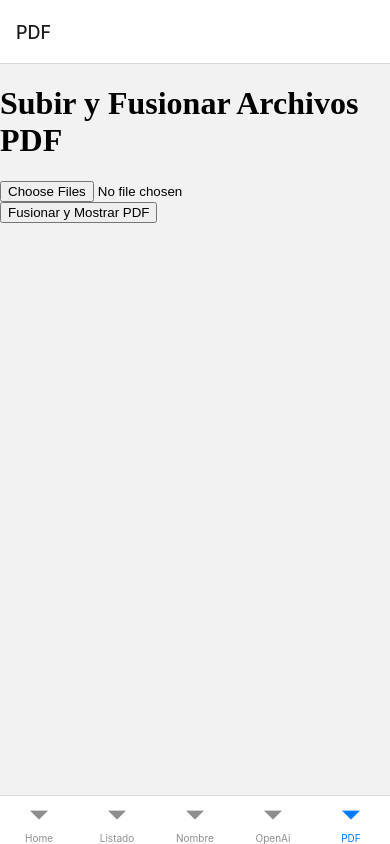
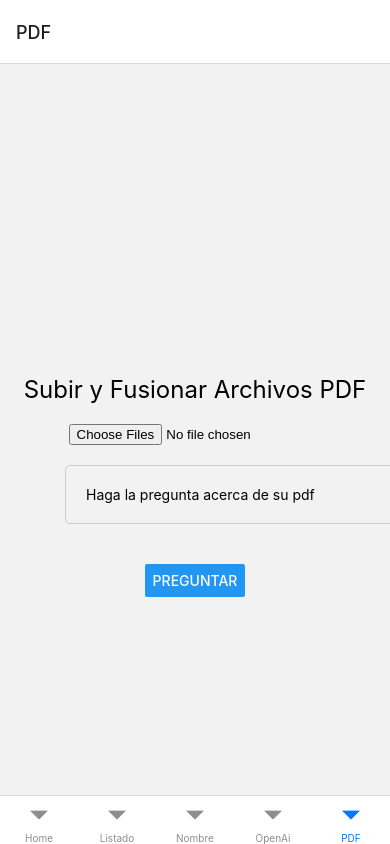
Before and after one commit to rjpuente/dispdemoapp, a React Native app: screen /PDF in a window 390 px wide. Built offline with nearby package versions, Linux system fonts and the light colour scheme.

Commit message:
Correcciones visuales

```diff
--- a/src/components/pdf/pdf.js
+++ b/src/components/pdf/pdf.js
@@ -1,8 +1,13 @@
 import React, { useState } from 'react';
-import { PDFDocument, rgb } from 'pdf-lib';
+import { PDFDocument } from 'pdf-lib';
+import { Button, View } from "react-native-web";
+import { TextInput, Text } from "react-native";
+import stylesJS from "../styles"
 
 const FileUploadScreen = () => {
   const [selectedFiles, setSelectedFiles] = useState([]);
+  const [question, setQuestion] = useState('');
+  const [response, setResponse] = useState('');
 
   const onDrop = (event) => {
     const files = Array.from(event.target.files);
@@ -26,12 +31,9 @@ const FileUploadScreen = () => {
       // Crear un objeto Blob para el PDF resultante
       const mergedPdfBlob = new Blob([mergedPdfBytes], { type: 'application/pdf' });
 
-      // Crear una URL para el Blob y mostrar el PDF en un visor
-      const pdfUrl = URL.createObjectURL(mergedPdfBlob);
-
       const formData = new FormData();
       formData.append('pdfFile', mergedPdfBlob);
-      formData.append('question', 'Tu pregunta aquí');
+      formData.append('question', question);
 
       // Realizar la solicitud POST al backend
       const response = await fetch('http://localhost:8000/upload', {
@@ -40,19 +42,88 @@ const FileUploadScreen = () => {
       });
 
       const data = await response.json();
-      console.log(data);
+      setResponse(data.message);
+
     } catch (error) {
       console.error('Error al fusionar los PDFs:', error);
     }
   };
 
   return (
-    <div>
-      <h1>Subir y Fusionar Archivos PDF</h1>
-      <input type="file" accept=".pdf" multiple onChange={onDrop} />
-      <button onClick={uploadFiles}>Fusionar y Mostrar PDF</button>
-    </div>
+    <View style={styles.container}>
+      <View style={styles.titleContainer}>
+        <Text style={styles.title}>Subir y Fusionar Archivos PDF</Text>
+      </View>
+
+      <View style={styles.inputContainer}>
+        {/* Utiliza el componente <input> de React Native Web */}
+        <input type="file" accept=".pdf" multiple onChange={onDrop} />
+      </View>
+
+      <View style={styles.inputContainer}>
+        {/* Utiliza el componente <TextInput> de React Native Web */}
+        <TextInput
+          style={[styles.input, { width: '180%', maxWidth: '350%' }]}
+          value={question}
+          onChangeText={(text) => setQuestion(text)}
+          placeholder="Haga la pregunta acerca de su pdf"
+        />
+      </View>
+
+      {response && (
+        <View style={styles.responseContainer}>
+          {/* Utiliza un elemento <div> en lugar de <Text> */}
+          <div style={styles.responseText}>Respuesta: {response}</div>
+        </View>
+      )}
+
+      <View style={styles.buttonContainer}>
+        {/* Utiliza el componente <Button> de React Native Web */}
+        <Button title="Preguntar" onPress={uploadFiles} />
+      </View>
+    </View>
   );
 };
 
+const styles = {
+  container: {
+    display: 'flex',
+    flexDirection: 'column',
+    alignItems: 'center',
+    justifyContent: 'center',
+    height: '100vh',
+    backgroundColor: '#f2f2f2',
+  },
+  title: {
+    fontSize: '24px',
+    marginBottom: '20px',
+  },
+  input: {
+    borderWidth: 1,
+    borderColor: '#cccccc',
+    padding: 20,
+    borderRadius: 5,
+    marginBottom: 20,
+    margin: 'auto',
+    display: 'flex',
+    justifyContent: 'center',
+  },
+
+  inputContainer: {
+    marginBottom: 20,
+  },
+
+  responseContainer: {
+    marginTop: 20,
+  },
+  responseText: {
+    fontSize: '16px',
+    color: 'green',
+  },
+
+  buttonContainer: {
+    marginTop: 20,
+  },
+};
+
 export default FileUploadScreen;
```
